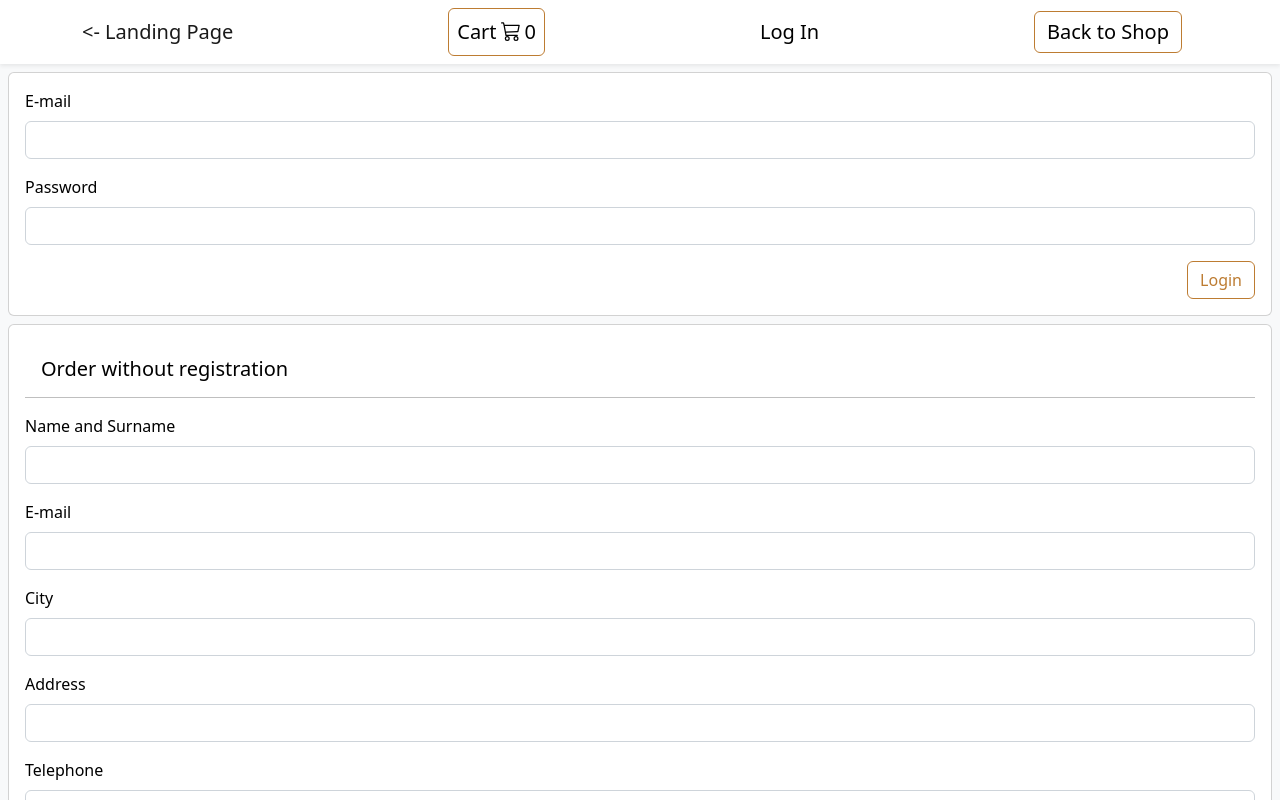
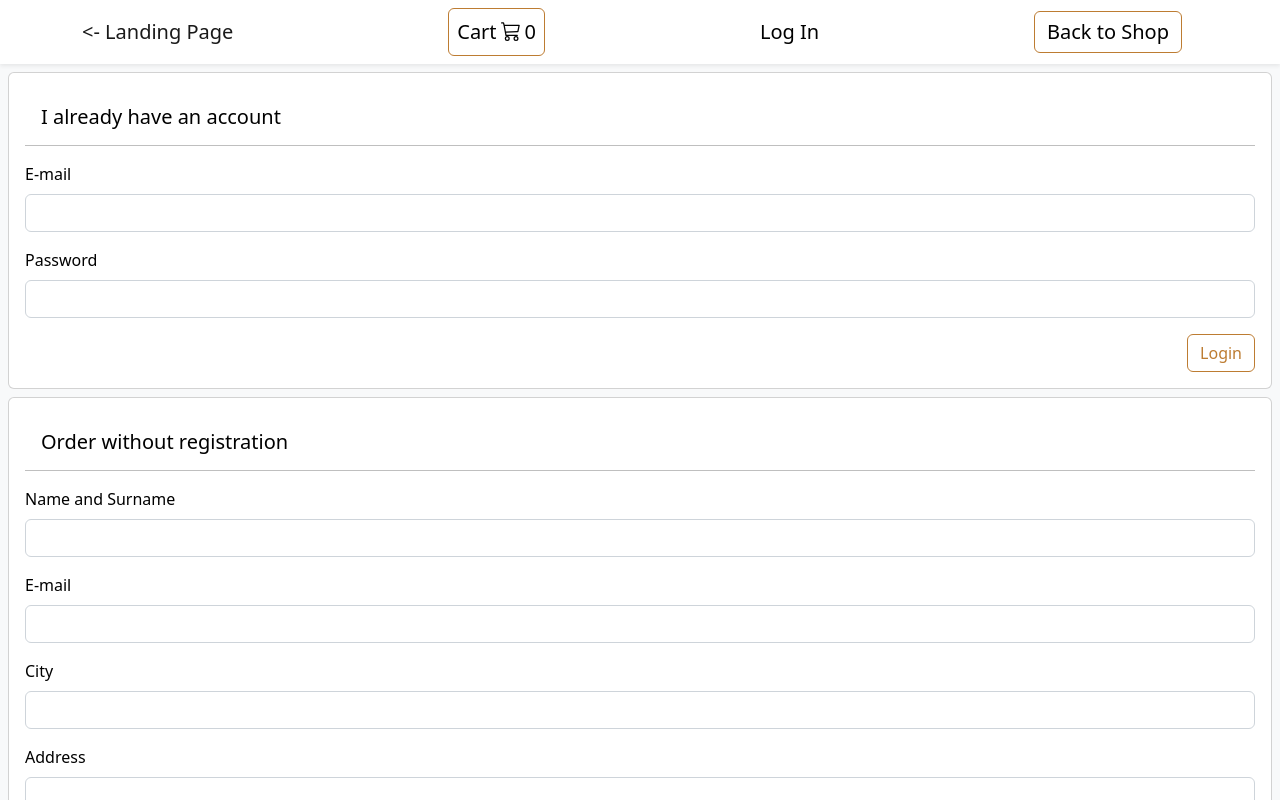
Before and after one commit to philica94/GreenGrocery, a React (Create React App) app: page /green-grocery/checkout in a window 1280 px wide. Shown: the top 800 px of the page. Built offline with nearby package versions, Linux system fonts and the light colour scheme.

Commit message:
feat: update Login functionality

```diff
--- a/src/components/green-grocery/layout/MainNavigation.js
+++ b/src/components/green-grocery/layout/MainNavigation.js
@@ -8,7 +8,6 @@ import LogoutButton from '../login/LogoutButton';
 
 const MainNavigation = () => {
   const isLoggedIn = useSelector((state) => state.auth.isLoggedIn);
-  console.log(isLoggedIn);
 
   return (
     <nav className='navbar sticky-top bg-white mb-2 shadow-sm '>
--- a/src/components/green-grocery/login/Login.js
+++ b/src/components/green-grocery/login/Login.js
@@ -6,7 +6,7 @@ import Button from '../../UI/Button';
 import Card from '../../UI/Card';
 import Input from '../../UI/Input';
 
-const Login = () => {
+const Login = ({ headerContent }) => {
   const dispatch = useDispatch();
   const history = useHistory();
 
@@ -17,6 +17,8 @@ const Login = () => {
 
   return (
     <Card>
+      <h5 className='m-3'>{headerContent}</h5>
+      <hr />
       <form>
         <Input id='loginEmail' labelText='E-mail' type='email'></Input>
         <Input id='loginPassword' labelText='Password' type='password'></Input>
--- a/src/pages/GreenGrocery.js
+++ b/src/pages/GreenGrocery.js
@@ -14,7 +14,7 @@ const GreenGrocery = () => {
         <Shop />
       </Route>
       <Route path='/green-grocery/login'>
-        <Login />
+        <Login headerContent='I already have an account' />
       </Route>
       <Route path='/green-grocery/checkout'>
         <Checkout />
```
